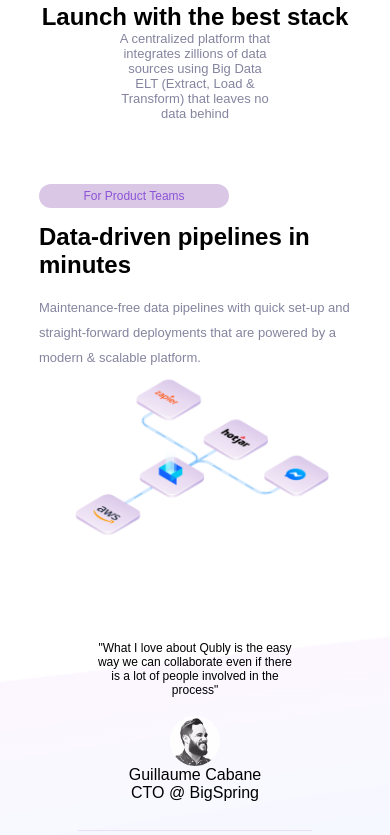
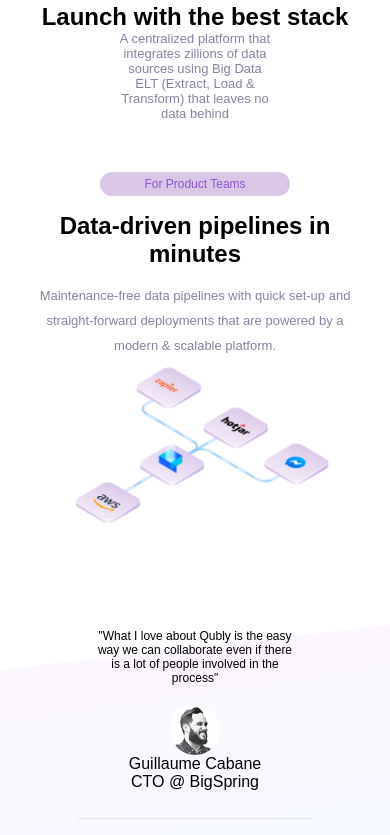
Before and after one commit to montheralzahar/data_page, a plain HTML site: page index.html in a window 390 px wide. Shown: the part 1766-2601 px from the top of the page. Drawn offline with Linux system fonts and the light colour scheme.

Commit message:
Add files via upload

```diff
--- a/css/style.css
+++ b/css/style.css
@@ -437,7 +437,7 @@
 .footemail button{
    background-color: #722ED1;
    color: white;
-   padding: 9px;
+   padding: 8px;
    border: none;
 }
 @media (min-width : 1231px) {
@@ -511,6 +511,13 @@
         text-align: center;
         align-items: center;
     }
+    .leftdrivenflex{
+        text-align: center;
+        margin-top: 5%;
+    }
+    .leftdrivp{
+        margin: auto;
+    }
 
 }
 @media (max-width:900px) {
```
